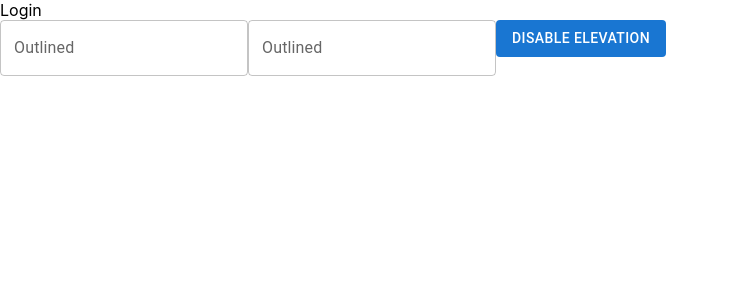
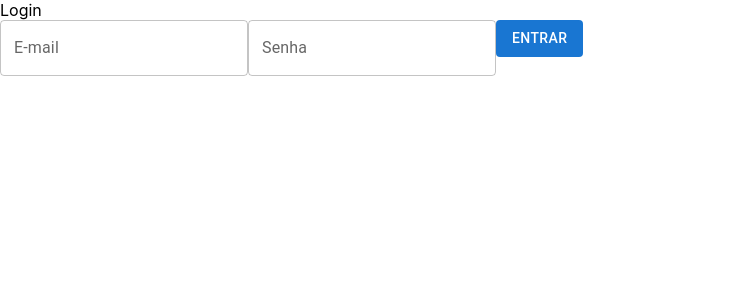
Before and after one commit to leogoncalv/daw2-frontend, a React (Create React App) app: page /login in a window 1280 px wide. Shown: the top 300 px of the page, without its empty margins (0-729 px from the left). Built offline with nearby package versions, Linux system fonts and the light colour scheme.

Commit message:
alterações

```diff
--- a/src/Components/NavBar/index.js
+++ b/src/Components/NavBar/index.js
@@ -12,11 +12,12 @@ import Button from '@mui/material/Button';
 import Tooltip from '@mui/material/Tooltip';
 import MenuItem from '@mui/material/MenuItem';
 import AdbIcon from '@mui/icons-material/Adb';
+import Logo from "../../assets/images/logo.png"
 
 const pages = ['Início', 'Categorias', 'Favoritos'];
 const settings = ['Profile', 'Account', 'Dashboard', 'Logout'];
 
-function  NavBar (){
+function NavBar() {
 
   const [anchorElNav, setAnchorElNav] = React.useState(null);
   const [anchorElUser, setAnchorElUser] = React.useState(null);
@@ -36,9 +37,9 @@ function  NavBar (){
     setAnchorElUser(null);
   };
 
-    return (
+  return (
 
-        <AppBar position="static">
+    <AppBar position="static">
       <Container maxWidth="xl">
         <Toolbar disableGutters>
           <AdbIcon sx={{ display: { xs: 'none', md: 'flex' }, mr: 1 }} />
@@ -120,7 +121,7 @@ function  NavBar (){
               <Button
                 key={page}
                 onClick={handleCloseNavMenu}
-                sx={{ my: 2, color: 'white', display: 'block' }}
+                sx={{ my: 2, color: 'black', display: 'block' }}
               >
                 {page}
               </Button>
@@ -161,7 +162,7 @@ function  NavBar (){
     </AppBar>
 
 
-    );
+  );
 
 
 }
--- a/src/Components/PainelLoginCadastro/index.js
+++ b/src/Components/PainelLoginCadastro/index.js
@@ -10,13 +10,13 @@ function PainelLoginCadastro() {
 
         <Box>
 
-            <TextField id="outlined-basic" label="Outlined" variant="outlined" />
-            <TextField id="outlined-basic" label="Outlined" variant="outlined" />
+            <TextField id="outlined-basic" label="E-mail" variant="outlined" />
+            <TextField id="outlined-basic" label="Senha" variant="outlined" />
 
 
 
             <Button variant="contained" disableElevation>
-                Disable elevation
+                Entrar
             </Button>
 
         </Box>
```
